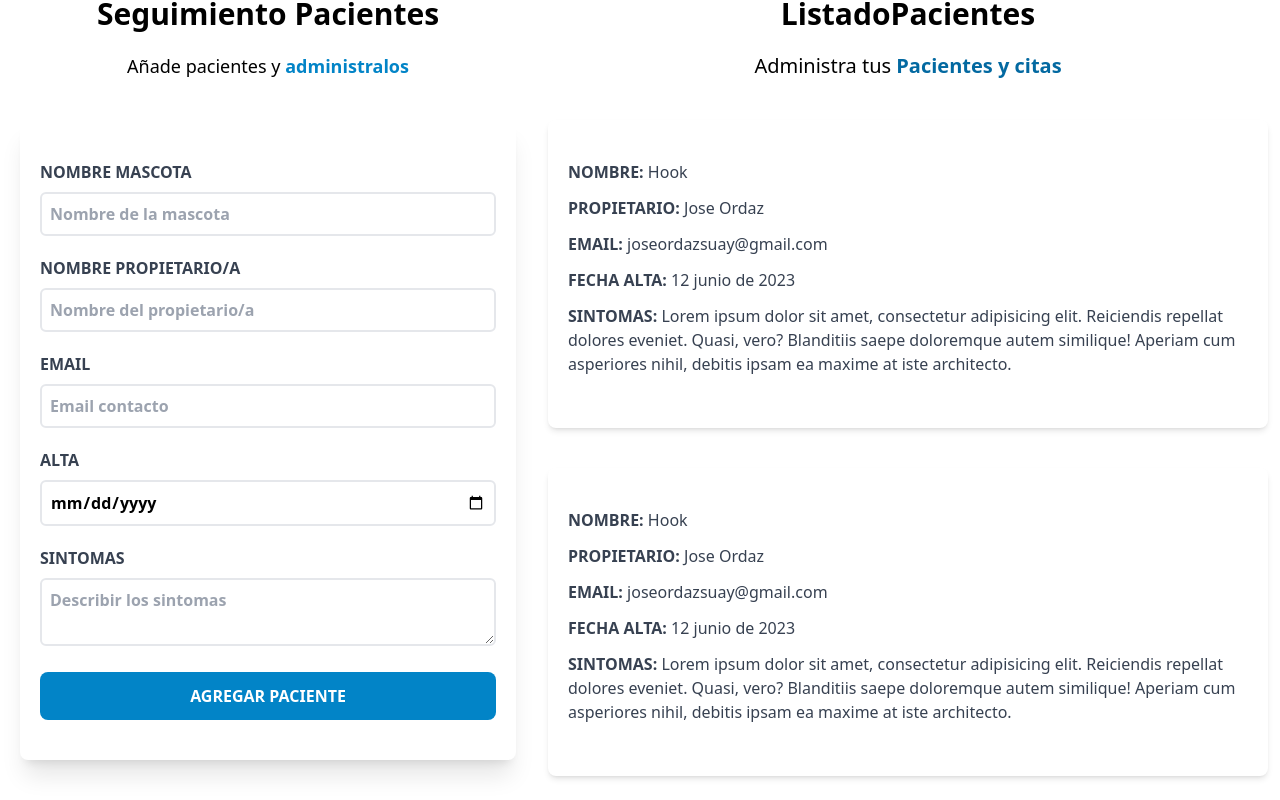
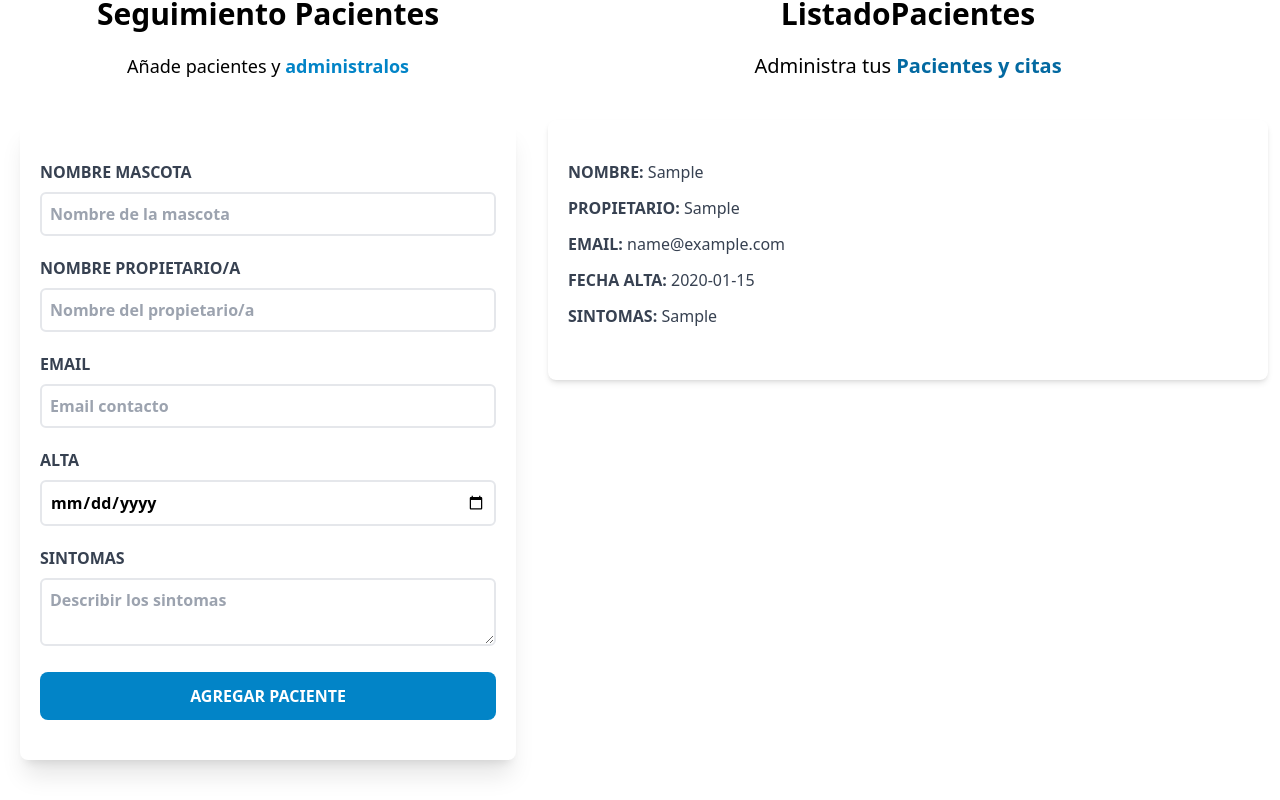
Before and after one commit to JoseOrdaz/citas-react, a React app: page / in a window 1280 px wide. Both pictures are taken after typing "Sample", "Sample", "name@example.com", "2020-01-15", "Sample" into the empty fields and a click on the input "Agregar paciente". Shown: the part 180-980 px from the top of the page. Built offline with nearby package versions, Linux system fonts and the light colour scheme; the HTML template or start-up script is replaced by a standard one.

Commit message:
Pasar datos del formulario al listado de pacientes

```diff
--- a/src/App.jsx
+++ b/src/App.jsx
@@ -18,7 +18,10 @@ function App() {
      pacientes={pacientes}
      setPacientes={setPacientes}
      />
-     <ListadoPacientes />
+     <ListadoPacientes
+      pacientes={pacientes}
+
+     />
      </div>
      </div>
     </>
--- a/src/components/Error.jsx
+++ b/src/components/Error.jsx
@@ -1,9 +1,9 @@
 
 
-const Error = () => {
+const Error = ({children}) => {
   return (
     <div className="bg-red-800 text-white uppercase p-3 mb-3 rounded-lg text-center">
-    <p>Todos los campos son obligatorios</p>
+    {children}
 </div>
   )
 }
--- a/src/components/Formulario.jsx
+++ b/src/components/Formulario.jsx
@@ -1,27 +1,24 @@
-import { useState, useEffect } from "react"
+import { useState, useEffect } from "react";
+import Error from "./Error";
 
+const Formulario = ({ pacientes, setPacientes }) => {
+  const [nombre, setNombre] = useState("");
+  const [propietario, setPropietario] = useState("");
+  const [email, setEmail] = useState("");
+  const [fecha, setFecha] = useState("");
+  const [sintomas, setSintomas] = useState("");
 
-const Formulario = ({pacientes, setPacientes}) => {
-
-    const [nombre, setNombre] = useState('')
-    const [propietario, setPropietario] = useState('')
-    const [email, setEmail] = useState('')
-    const [fecha, setFecha] = useState('')
-    const [sintomas, setSintomas] = useState('')
-
-    const [error, setError] = useState(false)
+  const [error, setError] = useState(false);
 
   const handleSubmit = (e) => {
-        e.preventDefault()
+    e.preventDefault();
     //Validando el formulario
-        if([nombre,propietario,email,fecha,sintomas].includes('')){
-
-            setError(true)
+    if ([nombre, propietario, email, fecha, sintomas].includes("")) {
+      setError(true);
       return;
-
     }
 
-        setError(false)
+    setError(false);
 
     //Objeto de paciente
     const objetoPaciente = {
@@ -29,91 +26,110 @@ const Formulario = ({pacientes, setPacientes}) => {
       propietario,
       email,
       fecha,
-            sintomas
+      sintomas,
+    };
 
-        }
-
-        setPacientes([...pacientes, objetoPaciente])
+    setPacientes([...pacientes, objetoPaciente]);
 
     //Reiniciar el formulario del
 
-        setNombre('')
-        setPropietario('')
-        setEmail('')
-        setFecha('')
-        setSintomas('')
-
-
-
-    }
+    setNombre("");
+    setPropietario("");
+    setEmail("");
+    setFecha("");
+    setSintomas("");
+  };
 
   return (
-
     <div className="md:w-1/2 lg:w-2/5 mx-5">
       <h2 className="font-black text-3xl text-center">Seguimiento Pacientes</h2>
-    <p className="text-lg mt-5 text-center mb-10">Añade pacientes y {" "}
+      <p className="text-lg mt-5 text-center mb-10">
+        Añade pacientes y{" "}
         <span className=" text-sky-600 font-bold">administralos</span>
       </p>
 
       <form
         onSubmit={handleSubmit}
-        className="bg-white shadow-xl rounded-lg py-10 px-5 mb-10 font-bold">
-            {error}
+        className="bg-white shadow-xl rounded-lg py-10 px-5 mb-10 font-bold"
+      >
+        {error && <Error><p>Todos los campos son obligatorios</p></Error>}
 
         <div className="mb-5">
-            <label htmlFor="mascota" className="block text-gray-700 uppercase font-bold">
-                Nombre Mascota</label>
+          <label
+            htmlFor="mascota"
+            className="block text-gray-700 uppercase font-bold"
+          >
+            Nombre Mascota
+          </label>
           <input
             type="text"
             id="mascota"
             placeholder="Nombre de la mascota"
             className="border-2 w-full rounded-md p-2 mt-2 placeholder-gray-400"
             value={nombre}
-            onChange={(e) =>setNombre(e.target.value)}
+            onChange={(e) => setNombre(e.target.value)}
           />
         </div>
         <div className="mb-5">
-            <label htmlFor="propietario" className="block text-gray-700 uppercase font-bold">
-                Nombre Propietario/a</label>
-            <input type="text"
+          <label
+            htmlFor="propietario"
+            className="block text-gray-700 uppercase font-bold"
+          >
+            Nombre Propietario/a
+          </label>
+          <input
+            type="text"
             id="propietario"
             placeholder="Nombre del propietario/a"
             className="border-2 w-full rounded-md p-2 mt-2 placeholder-gray-400"
             value={propietario}
-            onChange={(e) =>setPropietario(e.target.value)}
+            onChange={(e) => setPropietario(e.target.value)}
           />
         </div>
         <div className="mb-5">
-            <label htmlFor="email" className="block text-gray-700 uppercase font-bold">
-                Email</label>
-            <input type="email"
+          <label
+            htmlFor="email"
+            className="block text-gray-700 uppercase font-bold"
+          >
+            Email
+          </label>
+          <input
+            type="email"
             id="email"
             placeholder="Email contacto"
             className="border-2 w-full rounded-md p-2 mt-2 placeholder-gray-400"
             value={email}
-            onChange={(e) =>setEmail(e.target.value)}
+            onChange={(e) => setEmail(e.target.value)}
           />
         </div>
         <div className="mb-5">
-            <label htmlFor="alta" className="block text-gray-700 uppercase font-bold">
-                Alta</label>
-            <input type="date"
+          <label
+            htmlFor="alta"
+            className="block text-gray-700 uppercase font-bold"
+          >
+            Alta
+          </label>
+          <input
+            type="date"
             id="alta"
             className="border-2 w-full rounded-md p-2 mt-2 placeholder-gray-400"
             value={fecha}
-            onChange={(e) =>setFecha(e.target.value)}
+            onChange={(e) => setFecha(e.target.value)}
           />
         </div>
         <div className="mb-5">
-            <label htmlFor="alta" className="block text-gray-700 uppercase font-bold">
-                Sintomas</label>
+          <label
+            htmlFor="alta"
+            className="block text-gray-700 uppercase font-bold"
+          >
+            Sintomas
+          </label>
           <textarea
             id="sintomas"
             className="border-2 w-full rounded-md p-2 mt-2 placeholder-gray-400"
             placeholder="Describir los sintomas"
             value={sintomas}
-            onChange={(e) =>setSintomas(e.target.value)}
-
+            onChange={(e) => setSintomas(e.target.value)}
           />
         </div>
         <input
@@ -123,7 +139,7 @@ const Formulario = ({pacientes, setPacientes}) => {
         />
       </form>
     </div>
-  )
-}
+  );
+};
 
-export default Formulario
+export default Formulario;
--- a/src/components/ListadoPacientes.jsx
+++ b/src/components/ListadoPacientes.jsx
@@ -1,5 +1,6 @@
+/* eslint-disable react/prop-types */
 import Paciente from "./Paciente"
-const ListadoPacientes = () => {
+const ListadoPacientes = ({pacientes}) => {
   return (
     <div className="md:w-1/2 lg:w-3/5 md:h-screen md:overflow-y-scroll">
 
@@ -8,11 +9,18 @@ const ListadoPacientes = () => {
         Administra tus {" "}
         <span className="text-sky-700 font-bold">Pacientes y citas</span>
     </p>
-    <Paciente />
-    <Paciente />
-    <Paciente />
-    <Paciente />
-    <Paciente />
+
+
+  {pacientes.map((paciente, index) => (
+      <Paciente
+      key={index}
+      paciente={paciente}
+
+      />
+  ))}
+
+
+
 
 
     </div>
--- a/src/components/Paciente.jsx
+++ b/src/components/Paciente.jsx
@@ -1,20 +1,23 @@
-const Paciente = () => {
+const Paciente = ({paciente}) => {
+
+    const {nombre, propietario, email, fecha, sintomas} = paciente
+
   return (
     <div className="mt-10 bg-white shadow-md mx-3 px-5 py-10 rounded-lg">
     <p className="font-bold mb-3 text-gray-700 uppercase">Nombre:{" "}
-         <span className=" font-normal normal-case">Hook</span>
+         <span className=" font-normal normal-case">{nombre}</span>
      </p>
      <p className="font-bold mb-3 text-gray-700 uppercase">Propietario:{" "}
-         <span className=" font-normal normal-case">Jose Ordaz</span>
+         <span className=" font-normal normal-case">{propietario}</span>
      </p>
      <p className="font-bold mb-3 text-gray-700 uppercase">Email:{" "}
-         <span className=" font-normal normal-case">joseordazsuay@gmail.com</span>
+         <span className=" font-normal normal-case">{email}</span>
      </p>
      <p className="font-bold mb-3 text-gray-700 uppercase">Fecha Alta:{" "}
-         <span className=" font-normal normal-case">12 junio de 2023</span>
+         <span className=" font-normal normal-case">{fecha}</span>
      </p>
      <p className="font-bold mb-3 text-gray-700 uppercase">Sintomas:{" "}
-         <span className=" font-normal normal-case">Lorem ipsum dolor sit amet, consectetur adipisicing elit. Reiciendis repellat dolores eveniet. Quasi, vero? Blanditiis saepe doloremque autem similique! Aperiam cum asperiores nihil, debitis ipsam ea maxime at iste architecto.</span>
+         <span className=" font-normal normal-case">{sintomas}</span>
      </p>
 
  </div>
```
Lines whose indentation alone changed are shown as unchanged.
